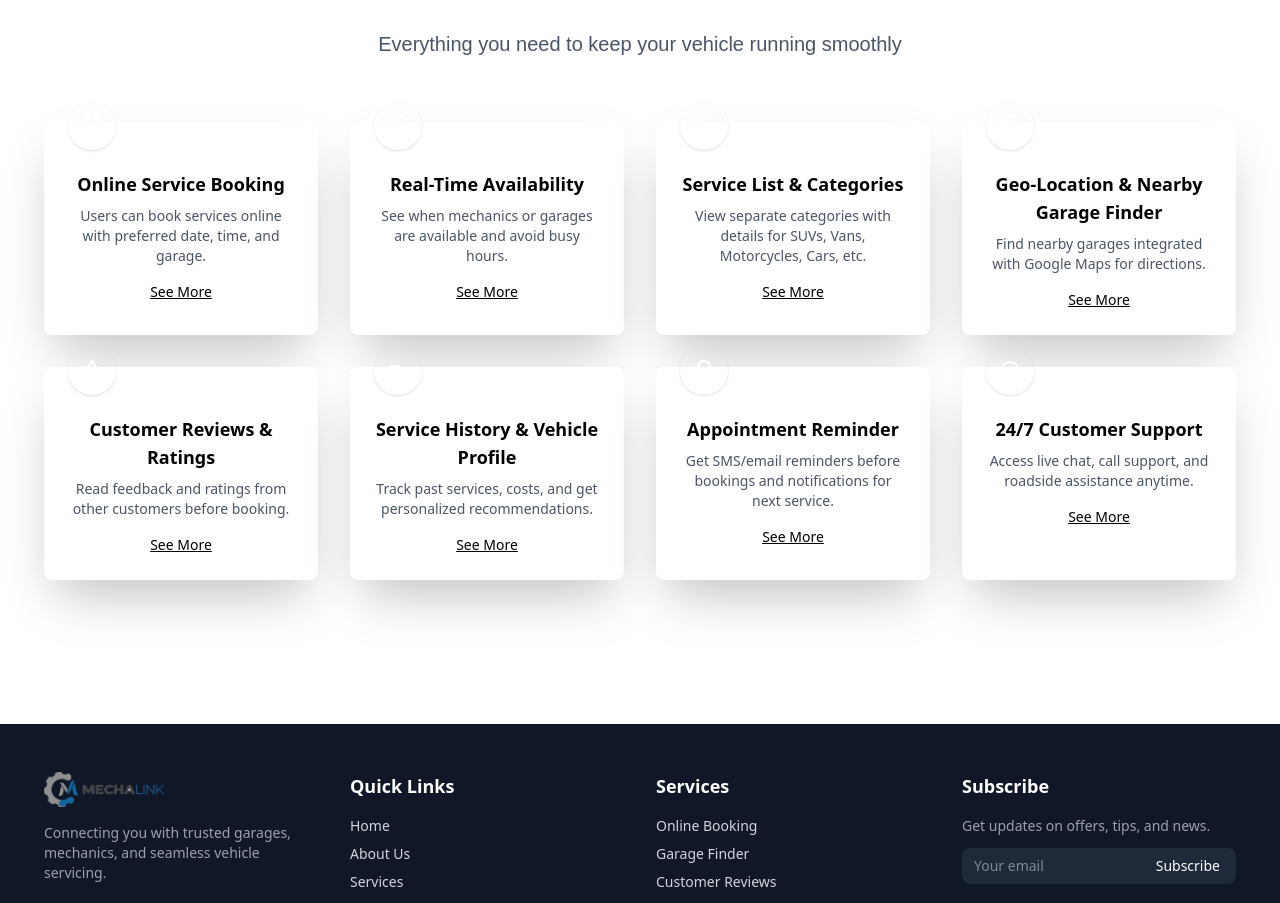
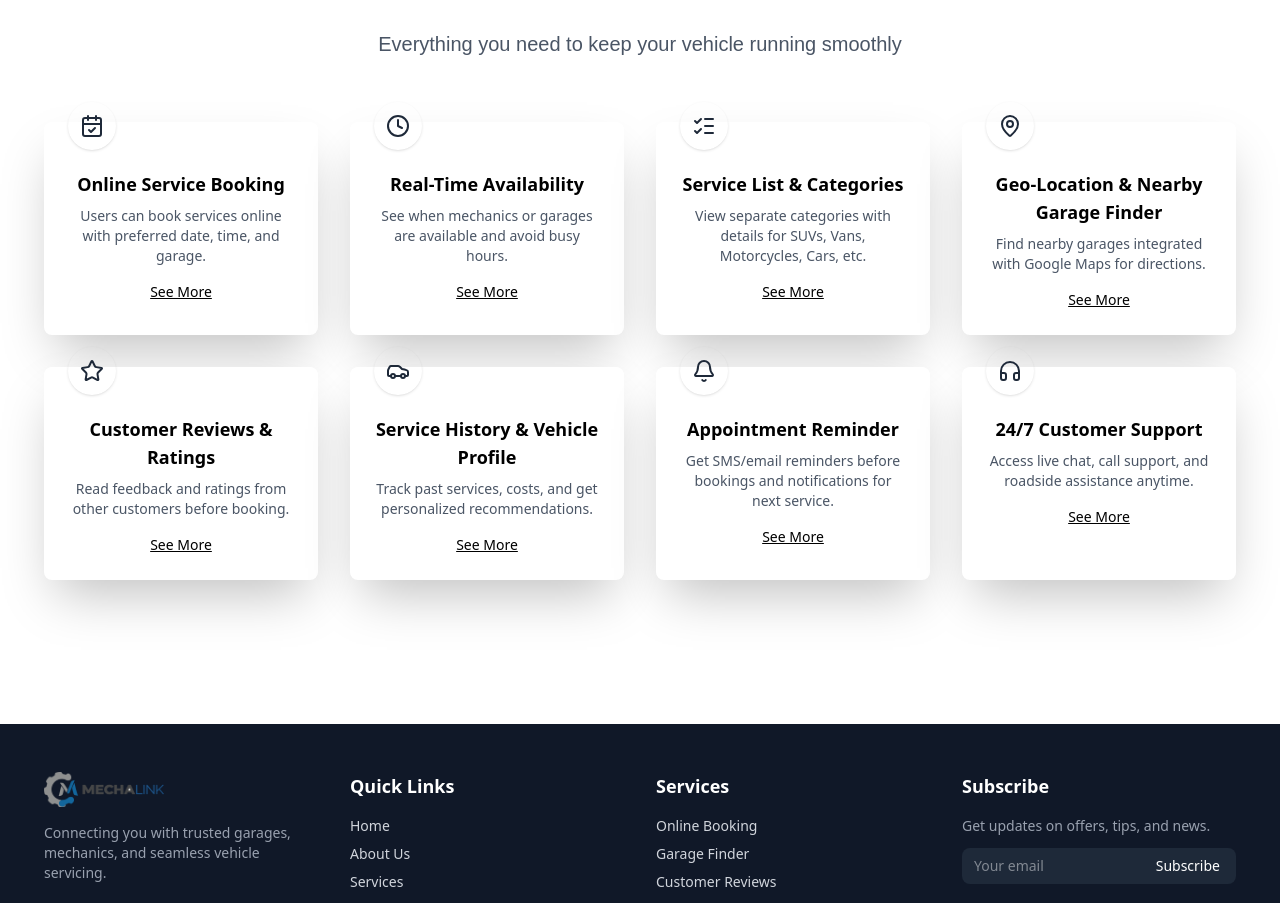
Before and after one commit to Alireja-khan/Mecha-Link, a Next.js app: page / in a window 1280 px wide. Shown: the part 3518-4421 px from the top of the page. Built offline with nearby package versions, Linux system fonts and the light colour scheme.

Commit message:
added dark color to the featured icons

```diff
--- a/src/app/Components/FeatureSection.jsx
+++ b/src/app/Components/FeatureSection.jsx
@@ -14,42 +14,42 @@ export default function FeaturesSection() {
     {
       title: "Online Service Booking",
       desc: "Users can book services online with preferred date, time, and garage.",
-      icon: <CalendarCheck className="h-6 w-6 text-white" />,
+      icon: CalendarCheck,
     },
     {
       title: "Real-Time Availability",
       desc: "See when mechanics or garages are available and avoid busy hours.",
-      icon: <Clock className="h-6 w-6 text-white" />,
+      icon: Clock,
     },
     {
       title: "Service List & Categories",
       desc: "View separate categories with details for SUVs, Vans, Motorcycles, Cars, etc.",
-      icon: <ListChecks className="h-6 w-6 text-white" />,
+      icon: ListChecks,
     },
     {
       title: "Geo-Location & Nearby Garage Finder",
       desc: "Find nearby garages integrated with Google Maps for directions.",
-      icon: <MapPin className="h-6 w-6 text-white" />,
+      icon: MapPin,
     },
     {
       title: "Customer Reviews & Ratings",
       desc: "Read feedback and ratings from other customers before booking.",
-      icon: <Star className="h-6 w-6 text-white" />,
+      icon: Star,
     },
     {
       title: "Service History & Vehicle Profile",
       desc: "Track past services, costs, and get personalized recommendations.",
-      icon: <Car className="h-6 w-6 text-white" />,
+      icon: Car,
     },
     {
       title: "Appointment Reminder",
       desc: "Get SMS/email reminders before bookings and notifications for next service.",
-      icon: <Bell className="h-6 w-6 text-white" />,
+      icon: Bell,
     },
     {
       title: "24/7 Customer Support",
       desc: "Access live chat, call support, and roadside assistance anytime.",
-      icon: <Headphones className="h-6 w-6 text-white" />,
+      icon: Headphones,
     },
   ];
 
@@ -58,7 +58,7 @@ export default function FeaturesSection() {
       <div className="container mx-auto text-center px-4">
         {/* Heading */}
         <h2 className="text-4xl md:text-5xl font-bold mb-6">
-          Our <span className="font-caveat text-primary ">Features</span>
+          Our <span className="font-caveat text-primary">Features</span>
         </h2>
 
         <p className="text-xl text-gray-600 max-w-2xl mx-auto font-nunito-sans mb-16">
@@ -67,14 +67,16 @@ export default function FeaturesSection() {
 
         {/* Cards */}
         <div className="grid grid-cols-1 sm:grid-cols-2 lg:grid-cols-4 gap-8">
-          {features.map((feature, index) => (
+          {features.map((feature, index) => {
+            const Icon = feature.icon;
+            return (
               <div
                 key={index}
                 className="relative bg-white p-6 rounded-lg shadow-2xl"
               >
                 {/* Circle with Icon */}
                 <div className="absolute -top-5 left-6 h-12 w-12 rounded-full bg-primary flex items-center justify-center shadow">
-                {feature.icon}
+                  <Icon className="h-6 w-6 text-gray-800" />
                 </div>
 
                 {/* Card Content */}
@@ -89,7 +91,8 @@ export default function FeaturesSection() {
                   See More
                 </a>
               </div>
-          ))}
+            );
+          })}
         </div>
 
         {/* Explore button */}
--- a/src/app/page.js
+++ b/src/app/page.js
@@ -1,5 +1,5 @@
 import BlogSection from "./Components/Blog";
-import FeaturesSection from "./components/FeatureSection";
+import FeatureSection from "./Components/FeatureSection";
 import HowItWork from "./Components/HowToWork";
 import Newsletter from "./components/Newsletter";
 import WhyChooseUs from "./Components/WhyChooseUs";
@@ -12,7 +12,7 @@ export default function Home() {
             <HowItWork />
             <BlogSection />
             <Newsletter/>
-            <FeaturesSection/>
+            <FeatureSection/>
         </div>
     );
 }
```
Lines whose indentation alone changed are shown as unchanged.
